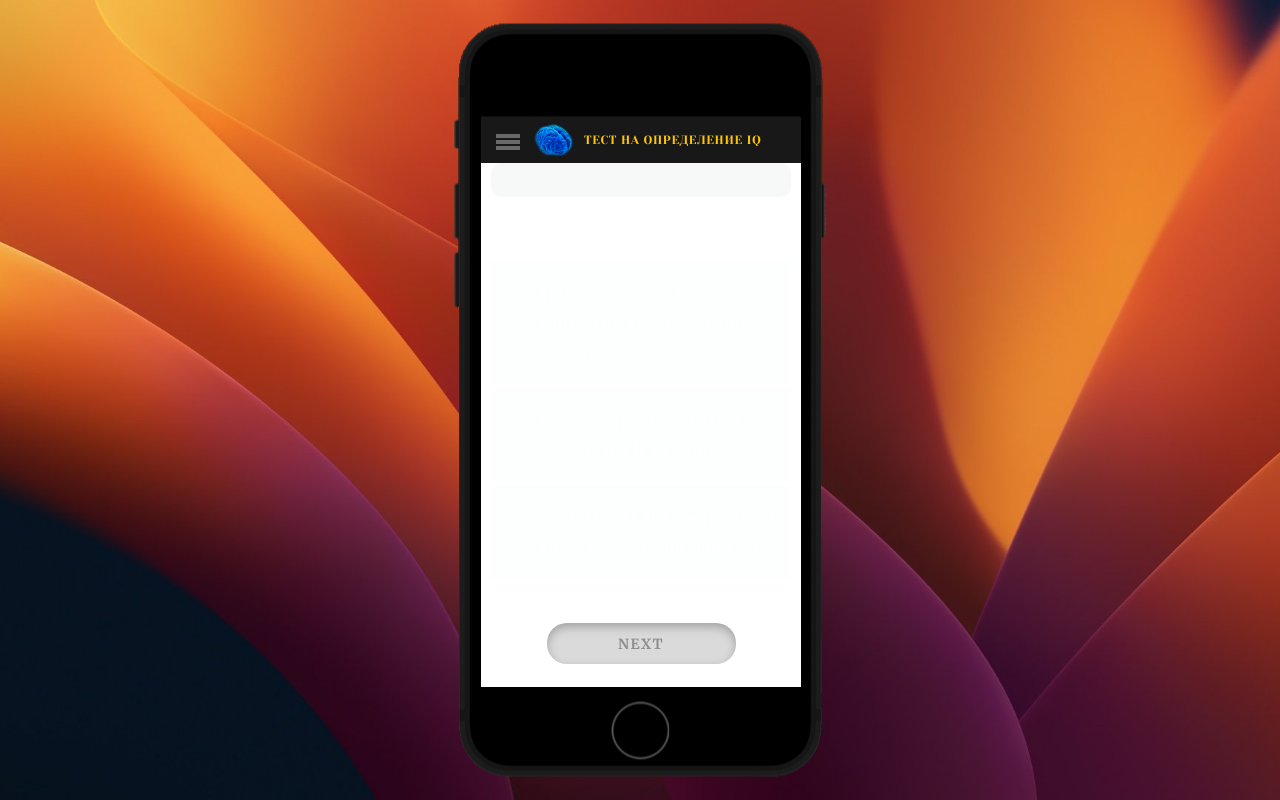
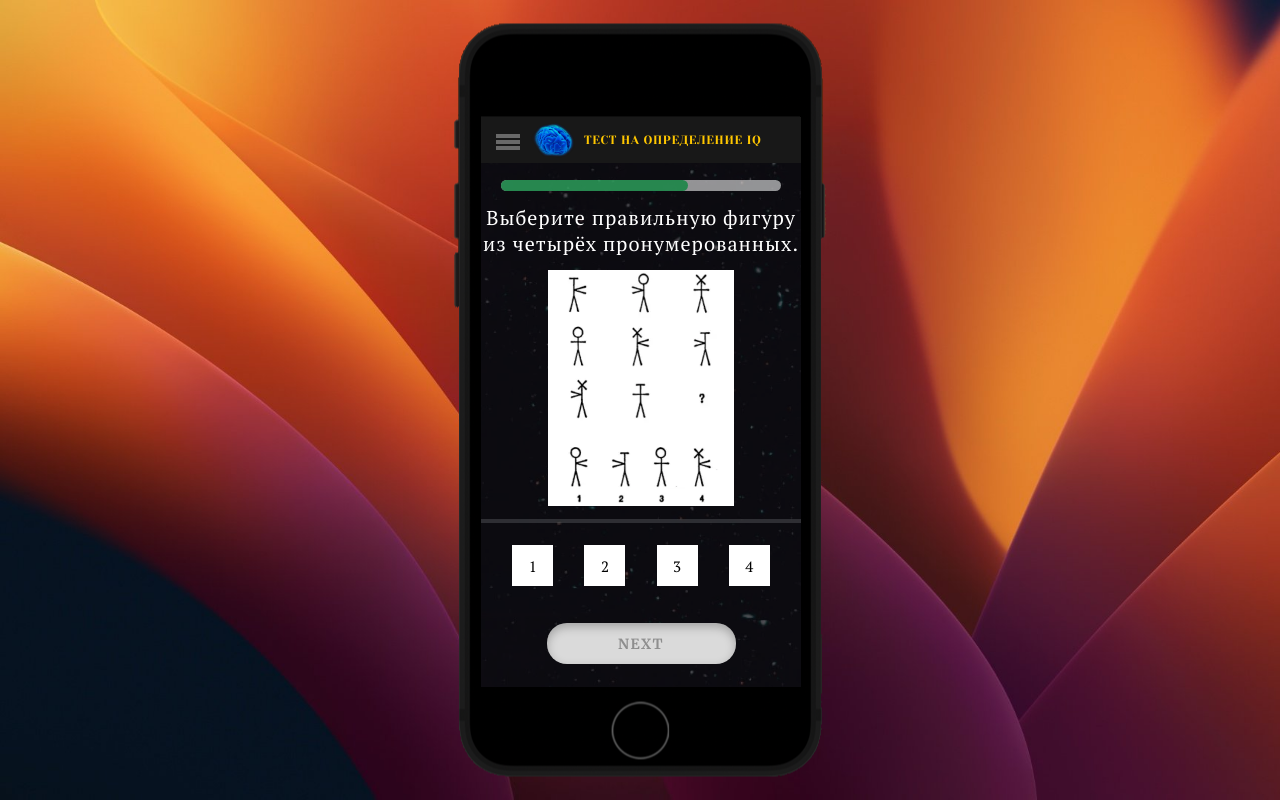
Before and after one commit to kulakdev/abcmobile-vue, a Vue app: page /test in a window 1280 px wide. Built offline with nearby package versions, Linux system fonts and the light colour scheme.

Commit message:
tiny style adjustments to fit the design document

```diff
--- a/src/views/TestPage.vue
+++ b/src/views/TestPage.vue
@@ -1,6 +1,12 @@
 <template>
+  <div class="testPageOverlay">
     <div class="testPage">
-    <div class="progressBar" />
+      <div v-if="selectedPage" class="progressBar">
+        <div
+          class="innerProgress"
+          :style="`width: ` + [(state.currentIndex / state.people.length) * 100] + `%`"
+        ></div>
+      </div>
 
       <div v-if="selectedPage" class="question">{{ selectedPage.title }}</div>
 
@@ -18,13 +24,16 @@
             @click="setSelectedCell(item)"
           >
             <div class="round" tabindex="1" :class="{ roundActive: state.selectedCell == item }" />
-          <div id="answer" :class="{ checkboxActive: state.selectedCell == item }">{{ item }}</div>
+            <div id="answer" :class="{ checkboxActive: state.selectedCell == item }">
+              {{ item }}
+            </div>
           </div>
         </div>
       </div>
 
-    <div v-if="selectedPage.numbers" class="numbers">
-      <div class="numbdersBr" />
+      <div v-if="selectedPage.numbers" class="numbersWrap">
+        <div class="numbersBr"></div>
+        <div class="numbers">
           <div
             tabindex="0"
             v-for="(cell, index) in selectedPage.numbers"
@@ -35,6 +44,7 @@
             @click="setSelectedCell(cell)"
           >
             {{ cell }}
+          </div>
         </div>
       </div>
 
@@ -53,6 +63,7 @@
         <ButtonComponent text="Next" @click="incrementIndex" :disabled="!state.selectedCell" />
       </div>
     </div>
+  </div>
 </template>
 
 <script lang="ts">
@@ -62,7 +73,7 @@ import { reactive, computed } from 'vue'
 export default {
   data() {
     const state = reactive({
-      currentIndex: 7,
+      currentIndex: 6,
       answers: [],
       selectedCell: '',
       people: [
@@ -97,6 +108,11 @@ export default {
             'Быть устремленными мыслями в будущее',
             'Учитывать в ежедневной практике прошлый опыт'
           ]
+        },
+        {
+          title: 'Вставьте подходящее число',
+          image: 'src/assets/star.jpg',
+          numbers: ['34', '36', '53', '44', '66', '42']
         }
       ]
     })
@@ -142,33 +158,47 @@ export default {
 
 <style>
 .testPage {
-  padding: 46px 10px 0px;
+  padding: 46px 0px 0px;
   width: 100%;
-  height: 570px;
+  height: 100vh;
   font-family: 'PT Serif', serif;
   display: flex;
   flex-direction: column;
   align-items: center;
   justify-content: space-between;
+  background: rgba(13, 12, 17, 0.728);
+}
+.testPageOverlay {
+  width: 100%;
+  height: 100%;
+  background: url('src/assets/space.webp');
 }
 
 @media (min-width: 576px) {
-  .testpage {
+  .testPage {
     height: 570px;
   }
 }
 
 .progressBar {
-  width: 100%;
-  max-width: inherit;
-  max-height: ;
+  width: 280px;
   height: 11px;
-  padding: 17px 30px;
-  display: block;
-  position: relative;
+
+  margin-top: 17px;
+
   background: #f2f3f3;
   mix-blend-mode: normal;
   opacity: 0.59;
+  border-radius: 10.5px;
+
+  box-sizing: border-box;
+  display: block;
+}
+
+.innerProgress {
+  max-width: 100%;
+  height: 11px;
+  background: #3bde7c;
   border-radius: 10.5px;
 }
 
@@ -204,9 +234,16 @@ export default {
   border: 6px solid yellow;
 }
 
+.numbersWrap {
+  display: flex;
+  justify-content: space-between;
+  flex-direction: column;
+  width: 100%;
+}
 .numbers {
   color: black;
   display: flex;
+  justify-content: space-evenly;
   width: 100%;
 }
 
@@ -215,6 +252,9 @@ export default {
   height: 4px;
   background: #f2f3f3;
   opacity: 0.15;
+  margin-bottom: 22px;
+  margin-left: auto;
+  margin-right: auto;
 }
 
 .numbers > img {
@@ -228,11 +268,10 @@ export default {
   display: flex;
   justify-content: center;
   align-items: center;
-  margin: 0 15px;
 }
 
 .numbercellActive {
-  border: 6px solid yellow;
+  border: 6px solid #ffc700;
 }
 
 .imageContainer {
@@ -260,8 +299,6 @@ export default {
 #answer {
   width: auto;
   height: 100%;
-  padding-top: 18px;
-  padding-bottom: 18px;
 }
 
 .round {
```
Also changed, not shown: src/assets/star.jpg (added). Lines whose indentation alone changed are shown as unchanged.
